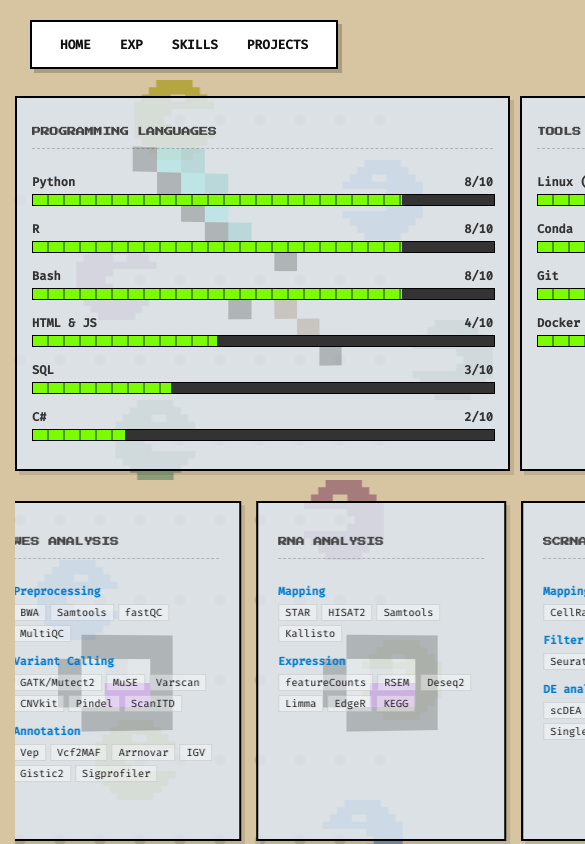
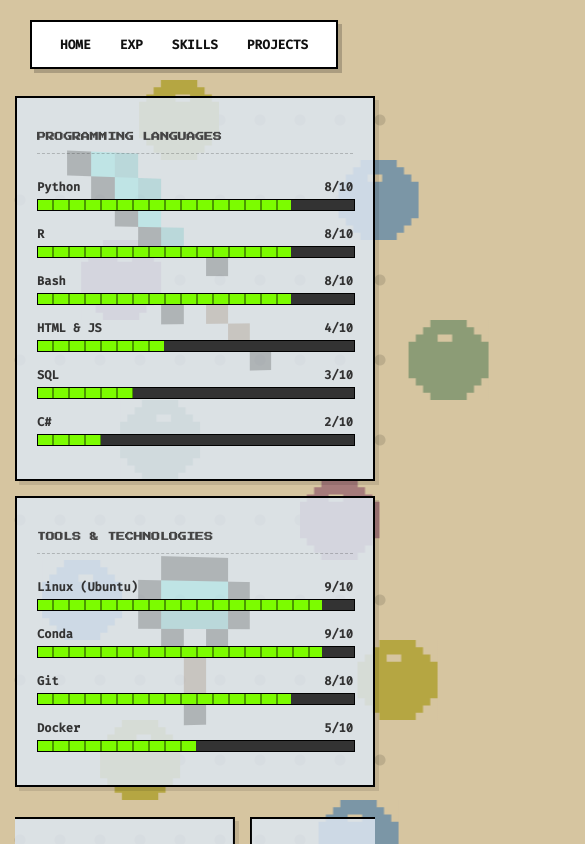
Before and after one commit to Juan-Jeffery/juan-jeffery.github.io, a Next.js app: page /skills in a window 390 px wide. Shown: the top 844 px of the page, 585 px wide, since content can reach past the window. Built offline with nearby package versions, Linux system fonts and the light colour scheme.

Commit message:
Update skills.module.css

```diff
--- a/src/app/skills/skills.module.css
+++ b/src/app/skills/skills.module.css
@@ -180,42 +180,58 @@
    📱 手機版響應式優化 (RWD)
 ========================================= */
 @media (max-width: 850px) {
-  /* 1. 頁面容器 */
-  .skillsPage { /* ✅ 這裡要寫 skillsPage，不能寫 projectsPage 喔！ */
-    padding-left: 15px;
-    padding-right: 15px;
-    /* ✅ 強制清除電腦版的 60px 底部留白，解決底部一大塊空白的問題 */
-    padding-bottom: 10px;
+
+  /* 1. 頁面全域容器：鎖死寬度，絕對不准超出螢幕 */
+  .skillsPage {
+    width: 100%;
+    max-width: 100vw;
+    padding: 0 15px 10px 15px !important; /* 確保底部只留 10px */
+    box-sizing: border-box;
+    overflow-x: hidden; /* 🔥 殺手鐧 1：砍掉任何往左右超出的元素，強迫變回手機比例 */
   }
 
-  /* 2. 靜態網格容器 (讓兩張卡並排) */
-  .skillsGrid {
-    flex-direction: row; /* ✅ 恢復水平並排 */
-    justify-content: space-between; /* 讓兩張卡片自動靠左右對齊 */
-    gap: 10px; /* 縮小卡片間距以擠進手機螢幕 */
-    margin-bottom: 20px; /* 縮小與下方輪播圖的距離 */
+  /* 2. 內容包裝器：強迫遵守 100% 寬度 */
+  .contentWrapper {
+    width: 100%;
+    max-width: 100%;
+    box-sizing: border-box;
   }
 
-  /* 3. 靜態卡片本體 (上方兩張大卡) */
-  .skillsGrid .statCard {
-    /* ✅ 神奇比例：自動抓取螢幕一半的寬度再扣掉間距，視覺上等同 200px，且絕對不會破版！ */
-    width: calc(50% - 5px);
-    min-height: auto;
-    padding: 20px 15px; /* 稍微縮小內距，讓裡面的血條放得下 */
-    box-shadow: 4px 4px 0px rgba(0, 0, 0, 0.1); /* 比照 Projects 頁面，縮小陰影比例 */
+  /* 3. 靜態網格容器 (垂直上下堆疊) */
+  .skillsGrid {
+    display: flex;
+    flex-direction: column;
+    align-items: center;
+    gap: 15px;
+    margin-bottom: 20px;
+    width: 100%;
+    box-sizing: border-box;
   }
 
-  /* 4. 底部輪播區塊 */
-  .carouselViewport {
-    /* ✅ 大幅修剪輪播區塊的上下留白，讓底部更緊湊 */
-    padding: 10px 0;
+  /* 4. 靜態卡片本體 (上方兩張大卡，完美貼合手機) */
+  .skillsGrid .statCard {
+    width: 100%;
+    max-width: 100%;
+    min-height: auto;
+    padding: 25px 20px;
+    box-shadow: 4px 4px 0px rgba(0, 0, 0, 0.1); /* 縮小陰影 */
+    box-sizing: border-box;
+    margin: 0; /* 🔥 殺手鐧 2：清除任何可能撐破版面的多餘外距 */
   }
 
-  /* 5. 輪播卡片 (下方圖卡) */
+  /* 5. 輪播區塊外框：這個最容易闖禍，必須嚴格看管 */
+  .carouselViewport {
+    width: 100%;
+    max-width: 100vw;
+    padding: 10px 0;
+    overflow: hidden; /* 🔥 殺手鐧 3：確保超長的輪播圖只在內部滑動，不會撐寬整個網頁 */
+    box-sizing: border-box;
+  }
+
+  /* 6. 輪播卡片 (下方圖卡，維持橫向滑動) */
   .carouselTrack .statCard {
-    /* 下方維持橫向滑動的設計，寬度保持不變 */
     width: 250px;
     min-width: 250px;
-    box-shadow: 4px 4px 0px rgba(0, 0, 0, 0.1); /* 一併縮小陰影 */
+    box-shadow: 4px 4px 0px rgba(0, 0, 0, 0.1);
   }
 }
```
